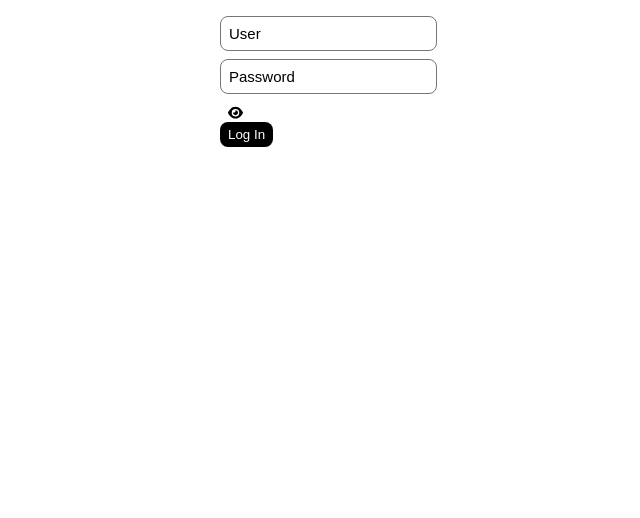
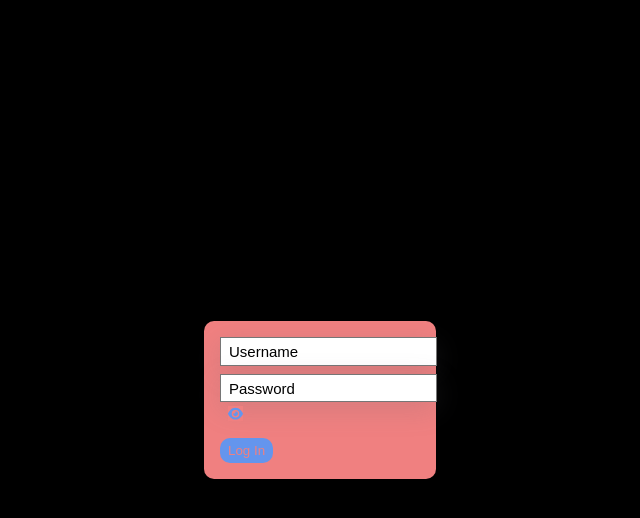
Before and after one commit to austingae-html-css-javascript/reactJS-hooks, a React (Create React App) app: page / in a window 1280 px wide. Shown: the top 518 px of the page, without its empty margins (320-960 px from the left). Built offline with nearby package versions, Linux system fonts and the light colour scheme.

Commit message:
useState Exercise Redo -- Show or Hide Password

```diff
--- a/src/Password/Password.css
+++ b/src/Password/Password.css
@@ -3,47 +3,65 @@
   margin: 0rem;
 }
 
-.login {
-  width: 12.5rem;
+body {
+  background-color: black;
+}
+
+main {
+  height: 100vh;
+  display: flex;
+  flex-direction: column;
+  justify-content: center;
+}
+
+.log-in {
+  width: 200px;
   padding: 1rem;
   margin-inline: auto;
   /*
   Parent Div's Width = Child Div's Width + Padding + Border + Margin
-  375px = 200px + (16px + 16px) + margin-inline: auto, so (71.5px + 71.5px)
+  375px = 200px + (16px + 16px) + 0px + margin-inline: auto, so (71.5px + 71.5px)
   */
+
+  background-color: lightcoral;
+  border-radius: 10px;
 }
 
-.login__box {
-  font-size: 15px;
-  padding: 0.5rem;
-  border-style: solid;
-  border-width: 0.05rem;
-  border-radius: 0.5rem;
+.log-in__input-container {
   margin-bottom: 0.5rem;
 }
 
-.login__box::placeholder {
+.log-in__input {
+  color: black;
+  font-size: 15px;
+  padding: 0.3rem 0.5rem 0.3rem 0.5rem;
+  border-style: solid;
+  border-width: 0.05rem;
+  box-shadow: rgba(100, 100, 111, 0.2) 0px 7px 29px 0px;
+
+  outline: none;
+}
+
+.log-in__input::placeholder {
   color: black;
   font-size: 15px;
 }
 
-.login__eye-button {
-  background-color: white;
+.log-in__icon-button {
+  color: cornflowerblue;
   padding: 0rem;
   border: none;
-  cursor: pointer;
+  background-color: lightcoral;
+  margin-left: 0.5rem;
 }
 
-.login__eye {
-  margin-left: 0.5rem;
-  color: black;
-}
+.log-in__button {
+  color: lightcoral;
+  background-color: cornflowerblue;
 
-.login__button {
-  color: white;
-  background-color: black;
   padding: 0.3rem 0.5rem 0.3rem 0.5rem;
   border: none;
-  border-radius: 0.5rem;
-  cursor: pointer;
+  border-radius: 10px;
+  margin-top: 0.5rem;
+
 }
--- a/src/Password/Password.js
+++ b/src/Password/Password.js
@@ -6,37 +6,38 @@ import "./Password.css";
 import { FontAwesomeIcon } from "@fortawesome/react-fontawesome";
 import { faEye } from '@fortawesome/free-solid-svg-icons';
 import { faEyeSlash } from '@fortawesome/free-solid-svg-icons';
-import { icon } from '@fortawesome/fontawesome-svg-core';
-
-
-
-
 
 const Password = () => {
-  let [icon, setIcon] = useState(faEye);
-  let [showTextOrPassword, setShowTextOrPassword] = useState("password")
+  const [eyeIcon, setEyeIcon] = useState(faEye);
+  const [showOrHidePassword, setShowOrHidePassword] = useState("password");
+
   return (
     <main>
-      <div className='login'>
-        <input className='login__box' type='text' placeholder='User' />
-        <div className='login__password-container'>
-          <input className='login__box' type={showTextOrPassword} placeholder='Password' />
-          <button className='login__eye-button' onClick={() => {
-            if (icon == faEye) {
-              setShowTextOrPassword("text");
-              setIcon(faEyeSlash);
+      <div className='log-in'>
+        <div className='log-in__input-container'>
+          <input className='log-in__input' type="text" placeholder='Username' />
+        </div>
+        <div className='log-in__input-container'>
+          <input className='log-in__input' type={showOrHidePassword} placeholder='Password' />
+          <button className='log-in__icon-button'
+          onClick={() => {
+            if (eyeIcon == faEye) {
+              setEyeIcon(faEyeSlash);
+              setShowOrHidePassword("text");
             }
-            else if (icon == faEyeSlash) {
-              setShowTextOrPassword("password");
-              setIcon(faEye);
+            else if (eyeIcon == faEyeSlash) {
+              setEyeIcon(faEye);
+              setShowOrHidePassword("password");
             }
-          }}><FontAwesomeIcon className='login__eye' icon={icon} size="1x" />
-          </button>
+          }}
+          ><FontAwesomeIcon className='log-in__icon' icon={eyeIcon} /></button>
         </div>
-        <button className='login__button'>Log In</button>
+        <div>
+          <button className='log-in__button'>Log In</button>
+        </div>
       </div>
     </main>
-  )
+  );
 }
 
 export default Password
@@ -61,5 +62,5 @@ HTML & CSS & Javascript Approach:
   - Parent Div's Width = Child Div's Width+Padding+Border+Margin
   - Parent Div's Width = Block Element's Width+Padding+Border+Margin
   - However, Parent Div's Width != Inline Element's Width+Padding+Border+Margin
-  5) Javascript -
+  5) Javascript - Yes.
 */
```
